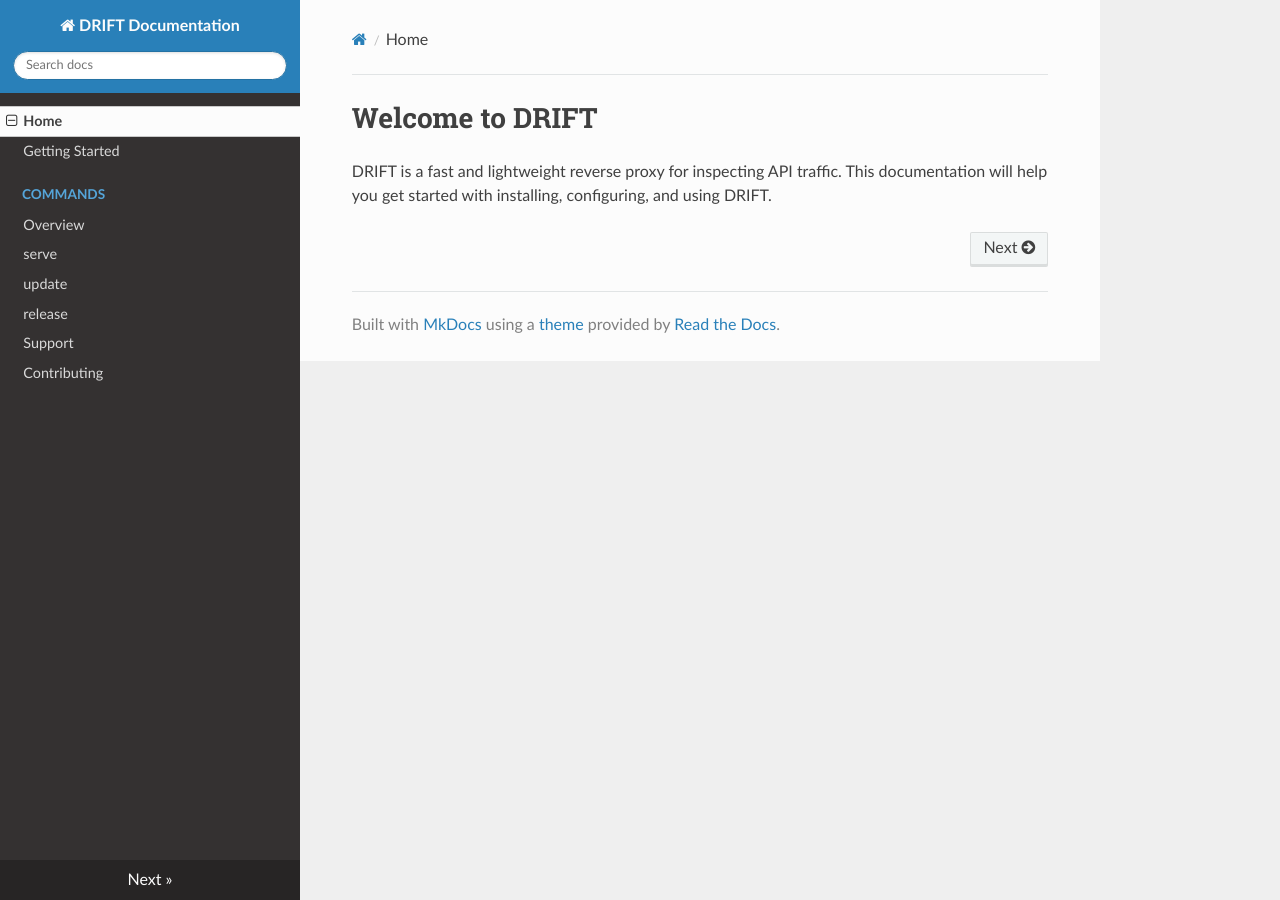
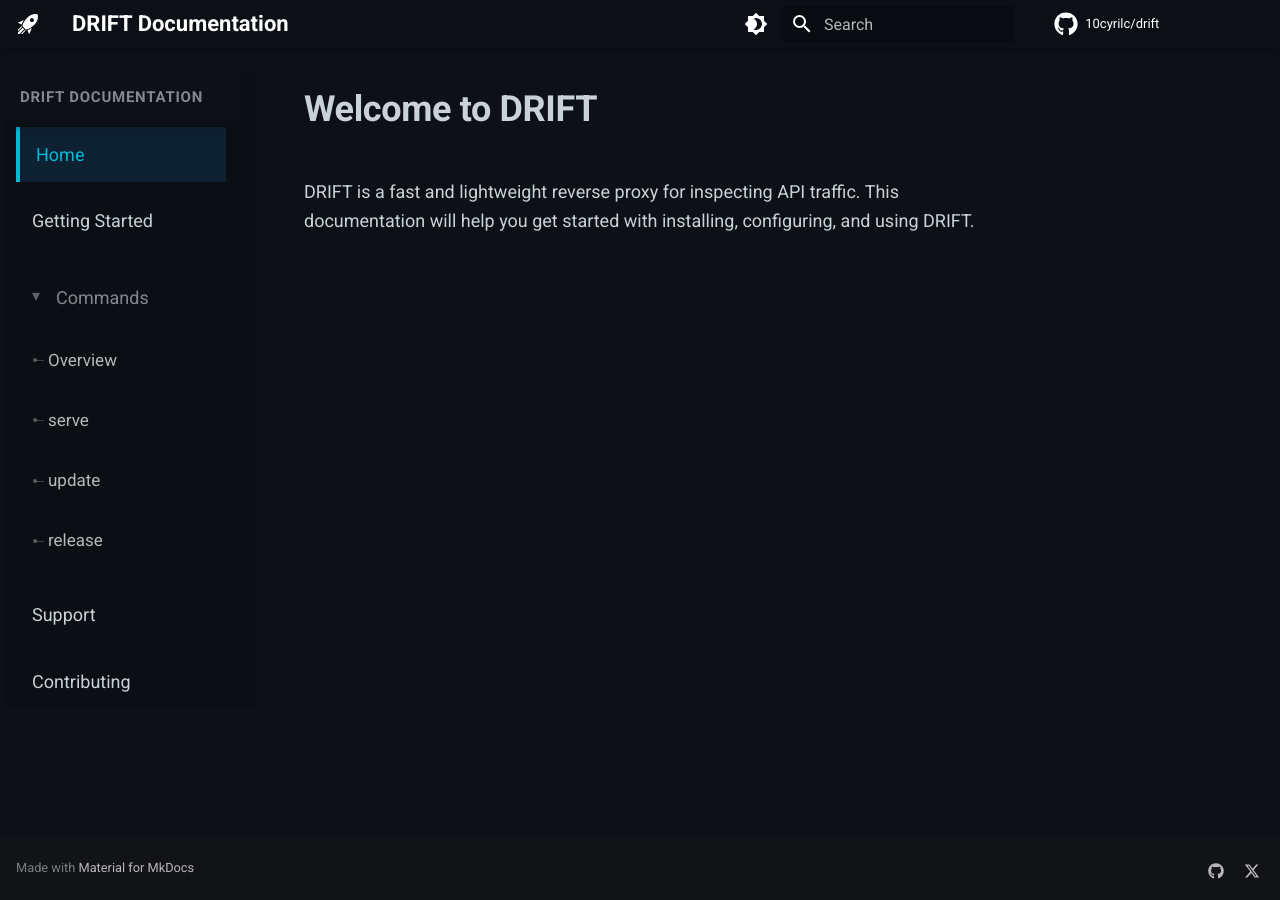
Before and after one commit to 10cyrilc/drift, an MkDocs documentation site: the page built from docs/index.md, in a window 1280 px wide. Built offline with MkDocs 1.6.1 and Material for MkDocs 9.7.7, drawn with Linux system fonts in a browser that asks for light colours; nearby versions of some CDN libraries; comment, search, counter and statistics services are not loaded.

Commit message:
feat(docs): Upgrade to Material theme, add dark mode and custom styling

```diff
--- /dev/null
+++ b/docs/stylesheets/extra.css
@@ -0,0 +1,300 @@
+/* Custom styling for DRIFT Documentation */
+
+:root {
+  --md-primary-fg-color: #1e88e5;
+  --md-accent-fg-color: #00bcd4;
+}
+
+/* Dark mode custom colors */
+[data-md-color-scheme="slate"] {
+  --md-default-bg-color: #0d1117;
+  --md-default-fg-color: #c9d1d9;
+  --md-code-bg-color: #161b22;
+  --md-code-fg-color: #c9d1d9;
+  --md-typeset-a-color: #58a6ff;
+}
+
+/* Left Sidebar (Primary Navigation) styling */
+.md-sidebar--primary {
+  background-color: var(--md-default-bg-color);
+  width: 14rem;
+}
+
+.md-sidebar--primary .md-sidebar__scrollwrap {
+  background-color: rgba(0, 0, 0, 0.1);
+}
+
+/* Increase font size for navigation items */
+.md-nav--primary .md-nav__item {
+  font-size: 0.875rem;
+}
+
+.md-nav--primary .md-nav__link {
+  font-size: 0.875rem;
+  padding: 0.6rem 0.8rem;
+  line-height: 1.5;
+}
+
+/* Top level navigation items */
+.md-nav--primary > .md-nav__list > .md-nav__item > .md-nav__link {
+  font-size: 0.9rem;
+  font-weight: 500;
+  padding: 0.7rem 0.8rem;
+}
+
+/* Nested navigation items */
+.md-nav--primary .md-nav__item .md-nav__item .md-nav__link {
+  font-size: 0.85rem;
+  padding-left: 1.6rem;
+}
+
+/* Right Sidebar (Table of Contents) styling */
+.md-sidebar--secondary {
+  background-color: var(--md-default-bg-color);
+  width: 12.1rem;
+}
+
+.md-sidebar--secondary .md-sidebar__scrollwrap {
+  background-color: rgba(0, 0, 0, 0.05);
+}
+
+/* Navigation styling */
+.md-nav__item--active > .md-nav__link {
+  color: var(--md-accent-fg-color);
+  font-weight: 600;
+}
+
+.md-nav__link:hover {
+  color: var(--md-accent-fg-color);
+  background-color: rgba(30, 136, 229, 0.05);
+}
+
+/* Active navigation item highlight */
+.md-nav__item--active > .md-nav__link {
+  background-color: rgba(30, 136, 229, 0.15);
+  border-left: 4px solid var(--md-accent-fg-color);
+  padding-left: calc(0.8rem - 4px);
+}
+
+/* Section titles in navigation */
+.md-nav__title {
+  font-size: 0.75rem;
+  font-weight: 700;
+  text-transform: uppercase;
+  letter-spacing: 0.05em;
+  padding: 0.8rem 0.8rem 0.4rem;
+}
+
+/* Style for expandable sections (like Commands) */
+.md-nav__item--nested > .md-nav__link {
+  font-weight: 600;
+  color: var(--md-default-fg-color);
+}
+
+/* Add icon/indicator before section titles */
+.md-nav__item--nested > .md-nav__link::before {
+  content: "▾";
+  margin-right: 0.4rem;
+  font-size: 0.8rem;
+  opacity: 0.7;
+}
+
+/* Subsection items styling */
+.md-nav__item--nested .md-nav__item {
+  position: relative;
+}
+
+.md-nav__item--nested .md-nav__item .md-nav__link {
+  padding-left: 2rem;
+  font-size: 0.85rem;
+  color: rgba(255, 255, 255, 0.7);
+}
+
+/* Add subtle line to show hierarchy */
+.md-nav__item--nested .md-nav__item .md-nav__link::before {
+  content: "";
+  position: absolute;
+  left: 1rem;
+  top: 50%;
+  width: 0.4rem;
+  height: 1px;
+  background-color: rgba(255, 255, 255, 0.2);
+}
+
+/* Add bullet point for subsections */
+.md-nav__item--nested .md-nav__item .md-nav__link::after {
+  content: "";
+  position: absolute;
+  left: 0.85rem;
+  top: 50%;
+  transform: translateY(-50%);
+  width: 4px;
+  height: 4px;
+  border-radius: 50%;
+  background-color: rgba(255, 255, 255, 0.3);
+}
+
+/* Hover effect for subsections */
+.md-nav__item--nested .md-nav__item .md-nav__link:hover {
+  color: var(--md-accent-fg-color);
+  padding-left: 2rem;
+}
+
+.md-nav__item--nested .md-nav__item .md-nav__link:hover::after {
+  background-color: var(--md-accent-fg-color);
+}
+
+/* Active subsection styling */
+.md-nav__item--nested .md-nav__item--active > .md-nav__link {
+  color: var(--md-accent-fg-color);
+  font-weight: 500;
+}
+
+.md-nav__item--nested .md-nav__item--active > .md-nav__link::after {
+  background-color: var(--md-accent-fg-color);
+  width: 6px;
+  height: 6px;
+}
+
+/* Code block styling */
+.highlight {
+  border-radius: 0.2rem;
+}
+
+/* Custom header styling */
+.md-header {
+  background-color: rgba(13, 17, 23, 0.95);
+  backdrop-filter: blur(10px);
+  box-shadow: 0 0 0.2rem rgba(0, 0, 0, 0.1), 0 0.2rem 0.4rem rgba(0, 0, 0, 0.2);
+}
+
+.md-header__title {
+  font-size: 1.1rem;
+  font-weight: 600;
+}
+
+/* Table of Contents title styling */
+.md-sidebar--secondary .md-sidebar__inner {
+  padding-top: 1.2rem;
+}
+
+.md-nav--secondary .md-nav__title {
+  font-weight: 600;
+  color: var(--md-default-fg-color);
+  background-color: transparent;
+  box-shadow: none;
+}
+
+/* Improve readability */
+.md-typeset h1 {
+  font-weight: 600;
+  color: var(--md-default-fg-color);
+}
+
+.md-typeset h2 {
+  font-weight: 600;
+  border-bottom: 1px solid var(--md-default-fg-color--lighter);
+  padding-bottom: 0.3rem;
+}
+
+/* Custom button styling */
+.md-button {
+  border-radius: 0.2rem;
+}
+
+/* Improve table styling */
+.md-typeset table:not([class]) {
+  border-radius: 0.2rem;
+  overflow: hidden;
+}
+
+/* Custom admonition colors */
+.md-typeset .admonition.note {
+  border-left-color: #2196f3;
+}
+
+.md-typeset .admonition.warning {
+  border-left-color: #ff9800;
+}
+
+.md-typeset .admonition.danger {
+  border-left-color: #f44336;
+}
+
+/* Smooth scrolling */
+html {
+  scroll-behavior: smooth;
+}
+
+/* Reduce spacing and make content wider */
+.md-main__inner {
+  margin-top: 0;
+}
+
+.md-content {
+  max-width: none;
+}
+
+.md-content__inner {
+  margin: 0 1.2rem;
+  padding-top: 1.2rem;
+}
+
+/* Adjust grid layout for better spacing */
+.md-grid {
+  max-width: 100%;
+  margin-left: auto;
+  margin-right: auto;
+}
+
+/* Make the main content area use more space */
+@media screen and (min-width: 76.25em) {
+  .md-sidebar--primary {
+    width: 14rem;
+  }
+
+  .md-sidebar--secondary {
+    width: 14rem;
+  }
+
+  .md-content {
+    margin-left: 14rem;
+    margin-right: 14rem;
+  }
+}
+
+@media screen and (min-width: 60em) {
+  .md-content__inner {
+    margin: 0 2rem;
+    padding-top: 1.5rem;
+  }
+}
+
+/* Reduce excessive padding in the main container */
+.md-typeset {
+  font-size: 0.9rem;
+}
+
+/* Adjust container padding */
+[dir="ltr"] .md-sidebar--primary {
+  left: 0;
+}
+
+[dir="ltr"] .md-sidebar--secondary {
+  right: 0;
+}
+
+.md-content{
+    margin: 0;
+}
+
+/* Better utilize screen space */
+@media screen and (min-width: 76.25em) {
+  .md-main__inner {
+    max-width: none;
+  }
+
+  .md-sidebar {
+    width: 14rem;
+  }
+}
--- a/mkdocs.yml
+++ b/mkdocs.yml
@@ -1,6 +1,85 @@
 site_name: DRIFT Documentation
+site_description: Documentation for DRIFT - Your project description here
+site_url: https://10cyrilc.github.io/drift
+
 theme:
-  name: readthedocs
+  name: material
+  palette:
+    # Dark mode (default)
+    - scheme: slate
+      primary: blue
+      accent: cyan
+      toggle:
+        icon: material/brightness-4
+        name: Switch to light mode
+    # Light mode
+    - scheme: default
+      primary: blue
+      accent: cyan
+      toggle:
+        icon: material/brightness-7
+        name: Switch to dark mode
+
+  font:
+    text: Roboto
+    code: Roboto Mono
+
+  features:
+    - navigation.instant      # Instant loading
+    - navigation.tracking     # Anchor tracking
+    - navigation.sections     # Sections in navigation
+    - navigation.expand       # Expand sections by default
+    - navigation.top          # Back to top button
+    - navigation.indexes      # Section index pages
+    - toc.follow              # TOC follows scrolling
+    - search.suggest          # Search suggestions
+    - search.highlight        # Highlight search terms
+    - search.share            # Share search results
+    - content.code.copy       # Copy button for code blocks
+    - content.code.annotate   # Code annotations
+    - content.tabs.link       # Link content tabs
+
+  icon:
+    repo: fontawesome/brands/github
+    logo: material/rocket-launch
+
+# Repository information (optional)
+repo_name: 10cyrilc/drift
+repo_url: https://github.com/10cyrilc/drift
+
+# Extra CSS for additional customization
+extra_css:
+  - stylesheets/extra.css
+
+# Extensions
+markdown_extensions:
+  - pymdownx.highlight:
+      anchor_linenums: true
+      line_spans: __span
+      pygments_lang_class: true
+  - pymdownx.inlinehilite
+  - pymdownx.snippets
+  - pymdownx.superfences
+  - pymdownx.tabbed:
+      alternate_style: true
+  - pymdownx.details
+  - admonition
+  - tables
+  - attr_list
+  - md_in_html
+  - pymdownx.emoji:
+      emoji_index: !!python/name:material.extensions.emoji.twemoji
+      emoji_generator: !!python/name:material.extensions.emoji.to_svg
+  - toc:
+      permalink: true
+
+# Extra configuration
+extra:
+  social:
+    - icon: fontawesome/brands/github
+      link: https://github.com/10cyrilc
+    - icon: fontawesome/brands/x-twitter
+      link: https://x.com/10cyrilc
 
 nav:
   - Home: index.md
```
